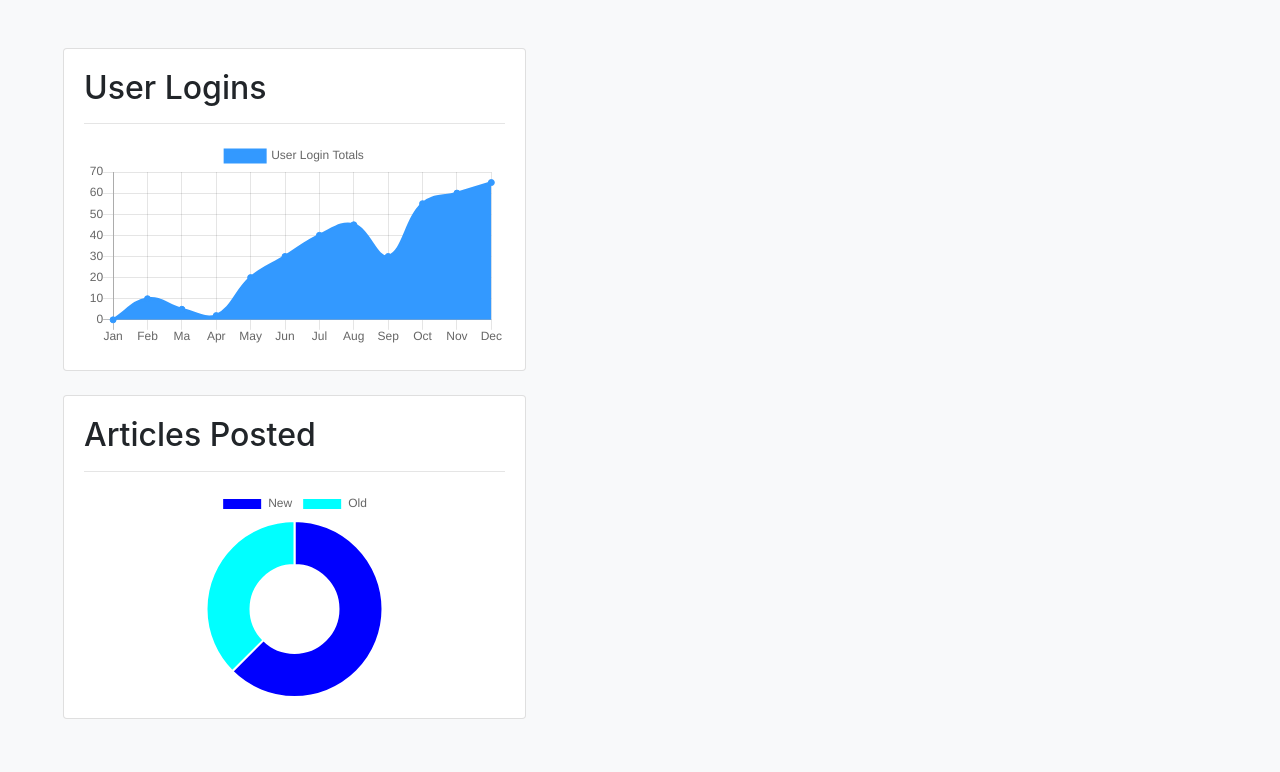
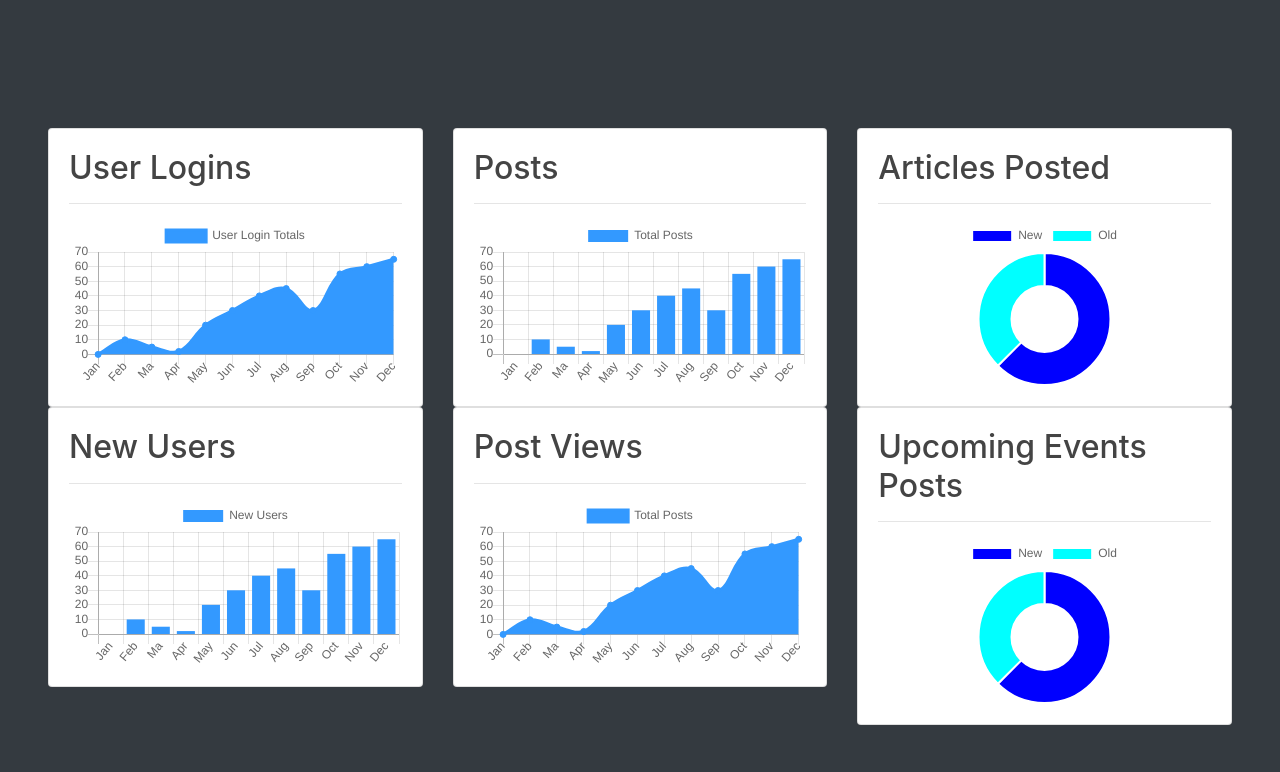
Before and after one commit to eve066/HackbrightFNLBlogProject, a Flask app: page /dashboard in a window 1280 px wide. Shown: the top 772 px of the page. Run offline with Flask 2, Linux system fonts and the light colour scheme; some libraries are stand-ins or nearby versions.

Commit message:
Added darker layout, revised dashboard and articles

```diff
--- a/socialblog/static/main.css
+++ b/socialblog/static/main.css
@@ -1,5 +1,5 @@
 body {
-  background: #ececf9;
+  background: #00001a;
   color: #333333;
   margin-top: 5rem;
 }
@@ -10,11 +10,11 @@ h1, h2, h3, h4, h5, h6 {
 
 
 .bg-steel {
-  background-color: #333399;
+  background-color: #ff751a;
 }
 
 .site-header .navbar-nav .nav-link {
-  color: #cbd5db;
+  color: #ffffff;
 }
 
 .site-header .navbar-nav .nav-link:hover {
--- a/socialblog/templates/dashboard.html
+++ b/socialblog/templates/dashboard.html
@@ -10,11 +10,14 @@
     <link rel="stylesheet" href="https://cdn.jsdelivr.net/npm/bootstrap@4.5.3/dist/css/bootstrap.min.css"
         integrity="sha384-TX8t27EcRE3e/ihU7zmQxVncDAy5uIKz4rEkgIXeMed4M0jlfIDPvg6uqKI2xXr2" crossorigin="anonymous">
 
+    <link rel="stylesheet" type="text/css" href="{{ url_for('static', filename='main.css') }}">
+
     <title>Dashboard</title>
 </head>
 
-<body class="bg-light p-5">
-    <div class="col-md-5">
+<body class="bg-dark p-5">
+    <div class="row">
+        <div class="col-md-4">
             <div class="card">
                 <div class="card-body">
                     <h2>User Logins</h2>
@@ -23,12 +26,48 @@
                 </div>
             </div>
         </div><br>
-    <div class="col-md-5">
+        <div class="col-md-4">
+            <div class="card">
+                <div class="card-body">
+                    <h2>Posts</h2>
+                    <hr>
+                    <canvas id="barchart"></canvas>
+                </div>
+            </div>
+        </div><br>
+        <div class="col-md-4">
             <div class="card">
                 <div class="card-body">
                     <h2>Articles Posted</h2>
                     <hr>
                     <canvas id="piechart"></canvas>
+                </div>
+            </div>
+        </div><br>
+        <div class="col-md-4">
+            <div class="card">
+                <div class="card-body">
+                    <h2>New Users</h2>
+                    <hr>
+                    <canvas id="barchart2"></canvas>
+                </div>
+            </div>
+        </div>
+        <div class="col-md-4">
+            <div class="card">
+                <div class="card-body">
+                    <h2>Post Views</h2>
+                    <hr>
+                    <canvas id="linechart2"></canvas>
+                </div>
+            </div>
+        </div>
+        <div class="col-md-4">
+            <div class="card">
+                <div class="card-body">
+                    <h2>Upcoming Events Posts</h2>
+                    <hr>
+                    <canvas id="piechart2"></canvas>
                 </div>
             </div>
         </div>
@@ -82,8 +121,104 @@
         });
     </script>
 
+    <script>
+        let ctxb = document.getElementById('barchart').getContext('2d');
+        let chartb = new Chart(ctxb, {
+            // The type of chart we want to create
+            type: 'bar',
 
-    <!-- Optional JavaScript; choose one of the two! -->
+            // The data for our dataset
+            data: {
+                labels: ['Jan', 'Feb', 'Ma', 'Apr', 'May', 'Jun', 'Jul', 'Aug', 'Sep', 'Oct', 'Nov', 'Dec'],
+                datasets: [{
+                    label: 'Total Posts',
+                    backgroundColor: 'rgb(51, 153, 255)',
+                    borderColor: 'rgb(51, 153, 255)',
+                    data: [0, 10, 5, 2, 20, 30, 40, 45, 30, 55, 60, 65]
+                }]
+            },
+
+            // Configuration options go here
+            options: {}
+        });
+    </script>
+
+
+    <script>
+        let ctxbc = document.getElementById('barchart2').getContext('2d');
+        let chartbc = new Chart(ctxbc, {
+            // The type of chart we want to create
+            type: 'bar',
+
+            // The data for our dataset
+            data: {
+                labels: ['Jan', 'Feb', 'Ma', 'Apr', 'May', 'Jun', 'Jul', 'Aug', 'Sep', 'Oct', 'Nov', 'Dec'],
+                datasets: [{
+                    label: 'New Users',
+                    backgroundColor: 'rgb(51, 153, 255)',
+                    borderColor: 'rgb(51, 153, 255)',
+                    data: [0, 10, 5, 2, 20, 30, 40, 45, 30, 55, 60, 65]
+                }]
+            },
+
+            // Configuration options go here
+            options: {}
+        });
+    </script>
+
+    <script>
+        let ctxpc = document.getElementById('piechart2').getContext('2d');
+        let chartpc = new Chart(ctxpc, {
+            // The type of chart we want to create
+            type: 'doughnut',
+
+            // The data for our dataset
+            data: {
+                labels: ['New', 'Old'],
+                datasets: [{
+                    label: 'Upcoming Event Posts',
+                    backgroundColor: ['blue', 'aqua'],
+                    borderColor: ['white'],
+                    data: [5, 3]
+                }]
+            },
+
+            // Configuration options go here
+            options: {}
+        });
+    </script>
+
+    <script>
+        let ctxlc = document.getElementById('linechart2').getContext('2d');
+        let chartlc = new Chart(ctxlc, {
+            // The type of chart we want to create
+            type: 'line',
+
+            // The data for our dataset
+            data: {
+                labels: ['Jan', 'Feb', 'Ma', 'Apr', 'May', 'Jun', 'Jul', 'Aug', 'Sep', 'Oct', 'Nov', 'Dec'],
+                datasets: [{
+                    label: 'Total Posts',
+                    backgroundColor: 'rgb(51, 153, 255)',
+                    borderColor: 'rgb(51, 153, 255)',
+                    data: [0, 10, 5, 2, 20, 30, 40, 45, 30, 55, 60, 65]
+                }]
+            },
+
+            // Configuration options go here
+            options: {}
+        });
+    </script>
+
+
+
+
+
+
+
+
+
+
 
     <!-- Option 1: jQuery and Bootstrap Bundle (includes Popper) -->
     <script src="https://code.jquery.com/jquery-3.5.1.slim.min.js"
--- a/socialblog/templates/layout.html
+++ b/socialblog/templates/layout.html
@@ -66,7 +66,7 @@
             </div>
             <div class="col-md-4">
                 <div class="content-section">
-                    <h4>It's About The Paws!</h4>
+                    <h4>It's All About The Paws!</h4>
                     <!--<h6 class='text-muted'>Meet Perla!</h6>-->
                     <p>The pet social blog where all paws unite.</p>
                     <img src="/static/catdoghome.png" alt="catdoghome" width="305" height="215">
```
Also changed, not shown: socialblog/templates/about.html (+19 -8 lines), socialblog/templates/articles.html (+45 -24 lines). Lines whose indentation alone changed are shown as unchanged.
